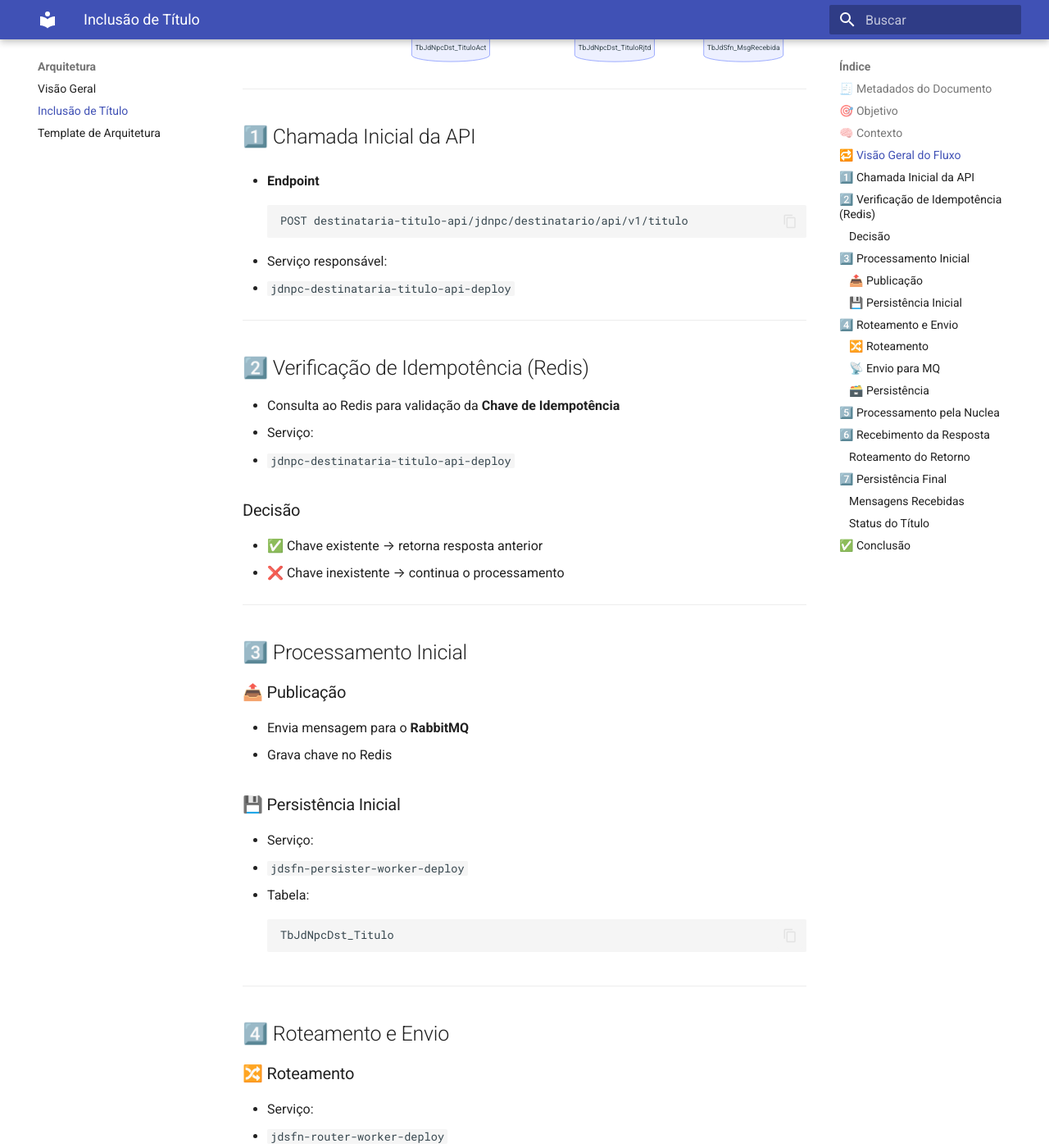
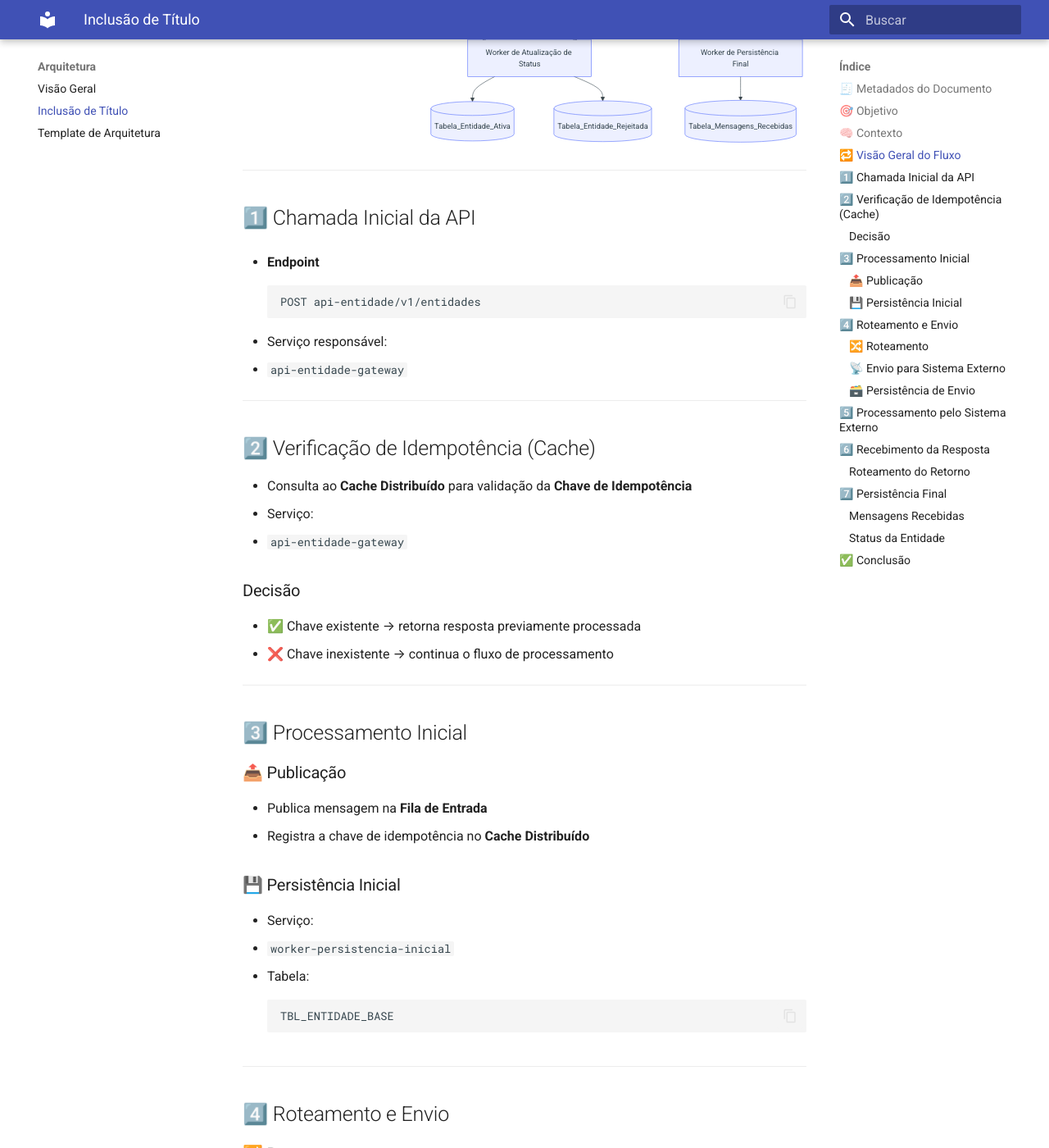
Before and after one commit to llopes0610/jddocs, an MkDocs documentation site: the page built from docs/arquitetura/fluxo-inclusao-titulo.md, in a window 1280 px wide and 1400 px high, scrolled down 2390 px. Shown: the whole window at 82% size. Built offline with MkDocs 1.6.1 and Material for MkDocs 9.7.7, drawn with Linux system fonts in a browser that asks for light colours; some of the changed text lies outside the part shown.

Commit message:
JDDOCS 1.1

````diff
--- a/docs/arquitetura/fluxo-inclusao-titulo.md
+++ b/docs/arquitetura/fluxo-inclusao-titulo.md
@@ -35,51 +35,51 @@ Descrever de forma clara e rastreável a arquitetura, responsabilidades e fluxos
 
 ```mermaid
 flowchart TD
-    A[Cliente / Sistema Origem] --> B[API Inclusão de Título]
+    A[Cliente Externo / Sistema Consumidor] --> B[API de Entrada]
 
-    B --> C{Chave de Idempotência<br/>existe no Redis?}
+    B --> C{Chave de Idempotência<br/>existe no Cache?}
 
-    C -->|Sim| D[Retorna<br/>Chave_idempotência existente]
+    C -->|Sim| D[Retorna resposta<br/>idempotente]
 
-    C -->|Não| E[Publica mensagem<br/>no RabbitMQ]
-    E --> F[Grava chave<br/>no Redis]
+    C -->|Não| E[Publica mensagem<br/>na Fila Principal]
+    E --> F[Registra chave<br/>no Cache]
 
-    E --> G[jdsfn-persister-worker-deploy]
-    G --> H[(TbJdNpcDst_Titulo)]
+    E --> G[Worker de Persistência Inicial]
+    G --> H[(Tabela_Entidade_Principal)]
 
-    H --> I[jdsfn-router-worker-deploy]
-    I --> J[jd.npc.dst.titulo.inclui.command.queue]
+    H --> I[Worker de Roteamento]
+    I --> J[fila.entidade.criar.command]
 
-    J --> K[jdsfn-send-worker-deploy]
-    K --> L[MQ - Nuclea]
-    K --> M[jd.npc.dst.titulo.dda0101.send-result.event.queue]
+    J --> K[Worker de Envio Externo]
+    K --> L[Sistema Externo]
+    K --> M[fila.envio.resultado.evento]
 
-    M --> N[jdsfn-persister-worker-deploy]
-    N --> O[(TbJdSfn_MsgTransmitida)]
-    N --> P[(TbJdNpcDst_TituloTrnsmtd)]
+    M --> N[Worker de Persistência de Envio]
+    N --> O[(Tabela_Mensagens_Enviadas)]
+    N --> P[(Tabela_Entidade_Transmitida)]
 
-    L --> Q[Nuclea]
-    Q -->|DDA0101R1| R[Sucesso]
-    Q -->|DDA0101E| S[Erro]
+    L --> Q[Processador Externo]
+    Q -->|Resposta_OK| R[Processamento com Sucesso]
+    Q -->|Resposta_ERRO| S[Processamento com Erro]
 
-    R --> T[jdsfn-receive-worker-deploy]
+    R --> T[Worker de Recebimento]
     S --> T
 
-    T --> U[jd.sfn.receive.router.msg.queue]
+    T --> U[fila.retorno.roteamento]
 
-    U --> V[jdsfn-router-worker-deploy]
-    V --> W[jd.npc.dst.titulo.dda0101r1.event.queue]
-    V --> X[jd.npc.dst.titulo.dda0101e.event.queue]
-    V --> Y[jd.sfn.receive.persister.queue]
+    U --> V[Worker de Roteamento de Retorno]
+    V --> W[fila.entidade.sucesso.evento]
+    V --> X[fila.entidade.erro.evento]
+    V --> Y[fila.retorno.persistencia]
 
-    Y --> Z[jdsfn-persister-worker-deploy]
-    Z --> AA[(TbJdSfn_MsgRecebida)]
+    Y --> Z[Worker de Persistência Final]
+    Z --> AA[(Tabela_Mensagens_Recebidas)]
 
-    W --> AB[jdnpc-destinataria-titulo-worker-deploy]
+    W --> AB[Worker de Atualização de Status]
     X --> AB
 
-    AB --> AC[(TbJdNpcDst_TituloAct)]
-    AB --> AD[(TbJdNpcDst_TituloRjtd)]
+    AB --> AC[(Tabela_Entidade_Ativa)]
+    AB --> AD[(Tabela_Entidade_Rejeitada)]
 ```
 
 ---
@@ -88,38 +88,38 @@ flowchart TD
 
 - **Endpoint**
 ```http
-POST destinataria-titulo-api/jdnpc/destinatario/api/v1/titulo
+POST api-entidade/v1/entidades
 ```
 
 - Serviço responsável:
-  - `jdnpc-destinataria-titulo-api-deploy`
+  - `api-entidade-gateway`
 
 ---
 
-## 2️⃣ Verificação de Idempotência (Redis)
+## 2️⃣ Verificação de Idempotência (Cache)
 
-- Consulta ao Redis para validação da **Chave de Idempotência**
+- Consulta ao **Cache Distribuído** para validação da **Chave de Idempotência**
 - Serviço:
-  - `jdnpc-destinataria-titulo-api-deploy`
+  - `api-entidade-gateway`
 
 ### Decisão
-- ✅ Chave existente → retorna resposta anterior
-- ❌ Chave inexistente → continua o processamento
+- ✅ Chave existente → retorna resposta previamente processada
+- ❌ Chave inexistente → continua o fluxo de processamento
 
 ---
 
 ## 3️⃣ Processamento Inicial
 
 ### 📤 Publicação
-- Envia mensagem para o **RabbitMQ**
-- Grava chave no Redis
+- Publica mensagem na **Fila de Entrada**
+- Registra a chave de idempotência no **Cache Distribuído**
 
 ### 💾 Persistência Inicial
 - Serviço:
-  - `jdsfn-persister-worker-deploy`
+  - `worker-persistencia-inicial`
 - Tabela:
 ```sql
-TbJdNpcDst_Titulo
+TBL_ENTIDADE_BASE
 ```
 
 ---
@@ -128,57 +128,57 @@ TbJdNpcDst_Titulo
 
 ### 🔀 Roteamento
 - Serviço:
-  - `jdsfn-router-worker-deploy`
+  - `worker-roteamento-comando`
 - Fila:
 ```text
-jd.npc.dst.titulo.inclui.command.queue
+fila.entidade.criar.command
 ```
 
-### 📡 Envio para MQ
+### 📡 Envio para Sistema Externo
 - Serviço:
-  - `jdsfn-send-worker-deploy`
+  - `worker-envio-externo`
 - Fila:
 ```text
-jd.npc.dst.titulo.dda0101.send-result.event.queue
+fila.entidade.envio.resultado.event
 ```
 
-### 🗃️ Persistência
+### 🗃️ Persistência de Envio
 - Serviço:
-  - `jdsfn-persister-worker-deploy`
+  - `worker-persistencia-envio`
 - Tabelas:
 ```sql
-TbJdSfn_MsgTransmitida
-TbJdNpcDst_TituloTrnsmtd
+TBL_MENSAGENS_ENVIADAS
+TBL_ENTIDADE_ENVIADA
 ```
 
 ---
 
-## 5️⃣ Processamento pela Nuclea
+## 5️⃣ Processamento pelo Sistema Externo
 
 | Código | Resultado |
 |------|----------|
-| DDA0101R1 | Sucesso |
-| DDA0101E | Erro |
+| RESP_OK | Processamento realizado com sucesso |
+| RESP_ERRO | Falha no processamento |
 
 ---
 
 ## 6️⃣ Recebimento da Resposta
 
 - Serviço:
-  - `jdsfn-receive-worker-deploy`
+  - `worker-recebimento-retorno`
 - Fila:
 ```text
-jd.sfn.receive.router.msg.queue
+fila.retorno.roteamento
 ```
 
 ### Roteamento do Retorno
 - Serviço:
-  - `jdsfn-router-worker-deploy`
+  - `worker-roteamento-retorno`
 - Filas:
 ```text
-jd.npc.dst.titulo.dda0101r1.event.queue
-jd.npc.dst.titulo.dda0101e.event.queue
-jd.sfn.receive.persister.queue
+fila.entidade.sucesso.event
+fila.entidade.erro.event
+fila.retorno.persistencia
 ```
 
 ---
@@ -187,24 +187,28 @@ jd.sfn.receive.persister.queue
 
 ### Mensagens Recebidas
 - Serviço:
-  - `jdsfn-persister-worker-deploy`
+  - `worker-persistencia-final`
 - Tabela:
 ```sql
-TbJdSfn_MsgRecebida
+TBL_MENSAGENS_RECEBIDAS
 ```
 
-### Status do Título
+### Status da Entidade
 
 | Situação | Tabela |
 |--------|--------|
-| Sucesso | TbJdNpcDst_TituloAct |
-| Erro | TbJdNpcDst_TituloRjtd |
+| Sucesso | TBL_ENTIDADE_ATIVA |
+| Erro | TBL_ENTIDADE_REJEITADA |
 
 ---
 
 ## ✅ Conclusão
 
-- Controle de idempotência via Redis
-- Mensageria desacoplada
-- Persistência em todas as etapas críticas
-- Tratamento completo de sucesso e erro
+- Controle de idempotência via **Cache Distribuído**
+- Arquitetura orientada a **mensageria assíncrona**
+- Persistência aplicada em todos os pontos críticos
+- Tratamento explícito de sucesso e erro
+
+---
+
+> Documento genérico para uso público, estudos arquiteturais e portfólio técnico.
````
